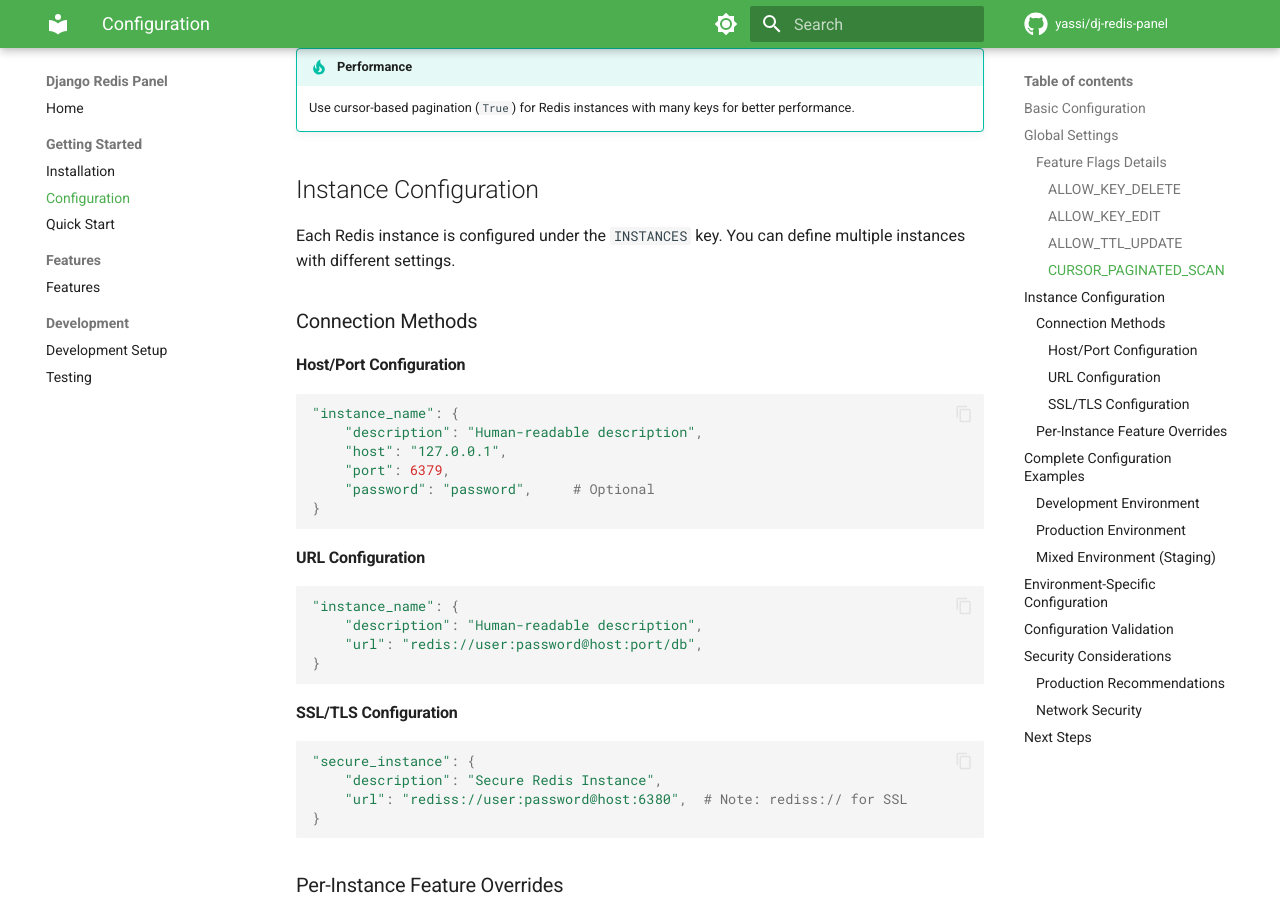
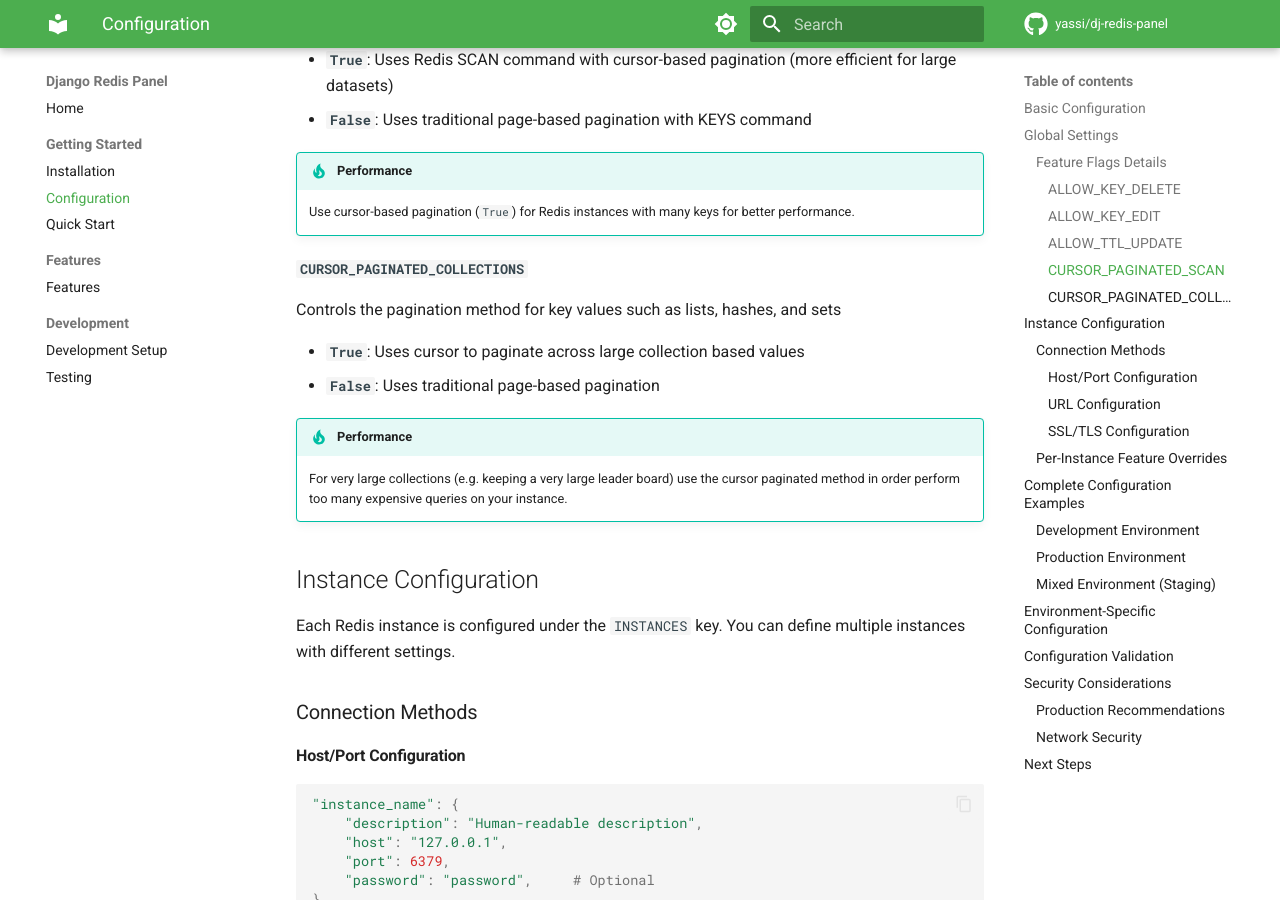
Before and after one commit to yassi/dj-redis-panel, an MkDocs documentation site: the page built from docs/configuration.md, in a window 1280 px wide and 900 px high, scrolled down 1849 px. Built offline with MkDocs 1.6.1 and Material for MkDocs 9.7.7, drawn with Linux system fonts in a browser that asks for light colours; comment, search, counter and statistics services are not loaded; some of the changed text lies outside the part shown.

Commit message:
update docs and readme with new collection pagination settings

```diff
--- a/docs/configuration.md
+++ b/docs/configuration.md
@@ -14,6 +14,8 @@ DJ_REDIS_PANEL_SETTINGS = {
     "ALLOW_KEY_EDIT": True,
     "ALLOW_TTL_UPDATE": True,
     "CURSOR_PAGINATED_SCAN": False,
+    "CURSOR_PAGINATED_COLLECTIONS": False,
+    ""
 
     # Redis instances configuration
     "INSTANCES": {
@@ -32,6 +34,7 @@ These settings apply to all Redis instances unless overridden at the instance le
 | `ALLOW_KEY_EDIT` | `True` | Allow editing of key values |
 | `ALLOW_TTL_UPDATE` | `True` | Allow updating key TTL (expiration) |
 | `CURSOR_PAGINATED_SCAN` | `False` | Use cursor-based pagination instead of page-based |
+| `CURSOR_PAGINATED_COLLECTIONS` | `False` | Use cursor based pagination for key values like lists and hashs |
 
 ### Feature Flags Details
 
@@ -68,6 +71,17 @@ Controls the pagination method for browsing keys.
 
 !!! tip "Performance"
     Use cursor-based pagination (`True`) for Redis instances with many keys for better performance.
+
+#### `CURSOR_PAGINATED_COLLECTIONS`
+
+Controls the pagination method for key values such as lists, hashes, and sets
+
+- **`True`**: Uses cursor to paginate across large collection based values
+- **`False`**: Uses traditional page-based pagination
+
+!!! tip "Performance"
+    For very large collections (e.g. keeping a very large leader board) use the cursor paginated
+    method in order perform too many expensive queries on your instance.
 
 ## Instance Configuration
 
```
Also changed, not shown: README.md (+4 -0 lines).
